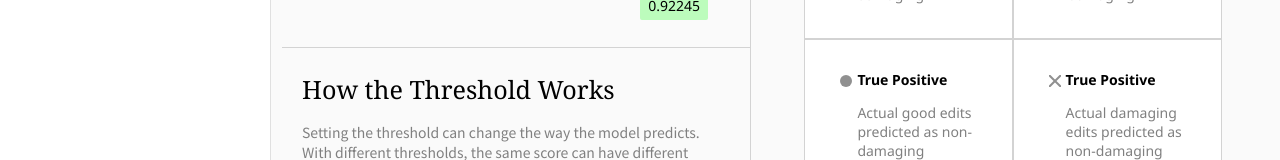
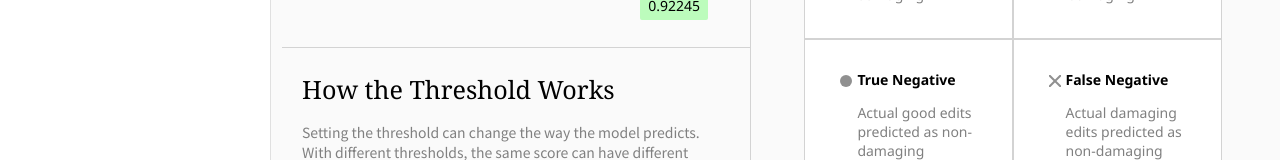
Before and after one commit to CMU-Wikipedia/ores-viz, a React (Create React App) app: page / in a window 1280 px wide. Shown: the part 547-707 px from the top of the page. Built offline with nearby package versions, Linux system fonts and the light colour scheme.

Commit message:
label fixing

```diff
--- a/src/components/about.jsx
+++ b/src/components/about.jsx
@@ -151,12 +151,12 @@ class About extends Component {
               </tr>
               <tr>
                 {this.getPredTableItem(
-                  "True Positive",
+                  "True Negative",
                   "Actual good edits predicted as non-damaging",
                   <Circle color="#909090" size={12} />
                 )}
                 {this.getPredTableItem(
-                  "True Positive",
+                  "False Negative",
                   "Actual damaging edits predicted as non-damaging",
                   <Cross color="#909090" size={12} />
                 )}
```
